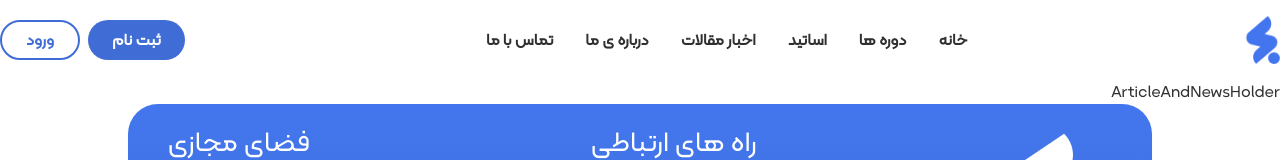
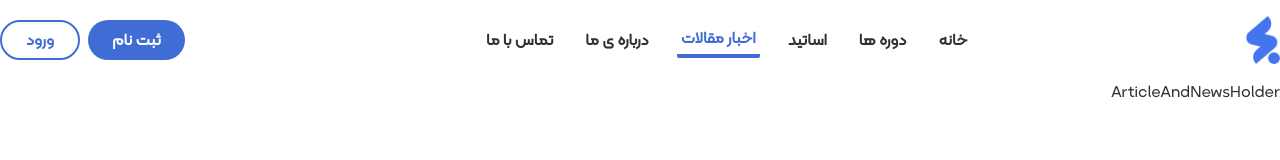
Before and after one commit to mbadangiz/Big-Bang, a React (Vite) app: page /ArticleAndNews in a window 1280 px wide. Shown: the top 160 px of the page. Built offline with nearby package versions, Linux system fonts and the light colour scheme; some icons are missing.

Commit message:
new changes hasbeen started

```diff
--- a/src/Components/Common/Navbar/Navbar.jsx
+++ b/src/Components/Common/Navbar/Navbar.jsx
@@ -19,9 +19,9 @@ const Navbar = () => {
 
   const navItemsList = [
     { id: 1, title: "خانه", to: "/" },
-    { id: 2, title: "دوره ها", to: "/ss" },
+    { id: 2, title: "دوره ها", to: "/Courses" },
     { id: 3, title: "اساتید", to: "/ss" },
-    { id: 4, title: "اخبار مقالات", to: "/ss" },
+    { id: 4, title: "اخبار مقالات", to: "/ArticleAndNews" },
     { id: 5, title: "درباره ی ما", to: "/ss" },
     { id: 6, title: "تماس با ما", to: "/ss" },
   ];
--- a/src/Components/InnerPages/ArticleAndNewsHolder/ArticleAndNewsHolder.jsx
+++ b/src/Components/InnerPages/ArticleAndNewsHolder/ArticleAndNewsHolder.jsx
@@ -1,5 +1,5 @@
 const ArticleAndNewsHolder = () => {
-  return <div>ArticleAndNewsHolder</div>;
+  return <div className="width-handler h-[1080px]">ArticleAndNewsHolder</div>;
 };
 
 export { ArticleAndNewsHolder };
--- a/src/imp.css
+++ b/src/imp.css
@@ -1,3 +1,2 @@
 @import url("./Assets/Fonts/Kalameh/CSS/Kalameh.css");
 @import url("@flaticon/flaticon-uicons/css/all/all.css");
-/* "./Assets/Fonts/Kalameh/CSS/Kalameh.css" */
--- a/src/index.css
+++ b/src/index.css
@@ -44,6 +44,7 @@ body {
   height: 100%;
   background-color: var(--bgColor);
   background-color: #fff;
+  font-family: "KalamehWeb-Regular";
 }
 
 #root {
--- a/src/main.jsx
+++ b/src/main.jsx
@@ -1,8 +1,8 @@
 import React from "react";
 import ReactDOM from "react-dom/client";
 import App from "./App/App";
+import "./imp.css";
 import "./index.css";
-import "./imp.css";
 
 ReactDOM.createRoot(document.getElementById("root")).render(
   <React.StrictMode>
```
